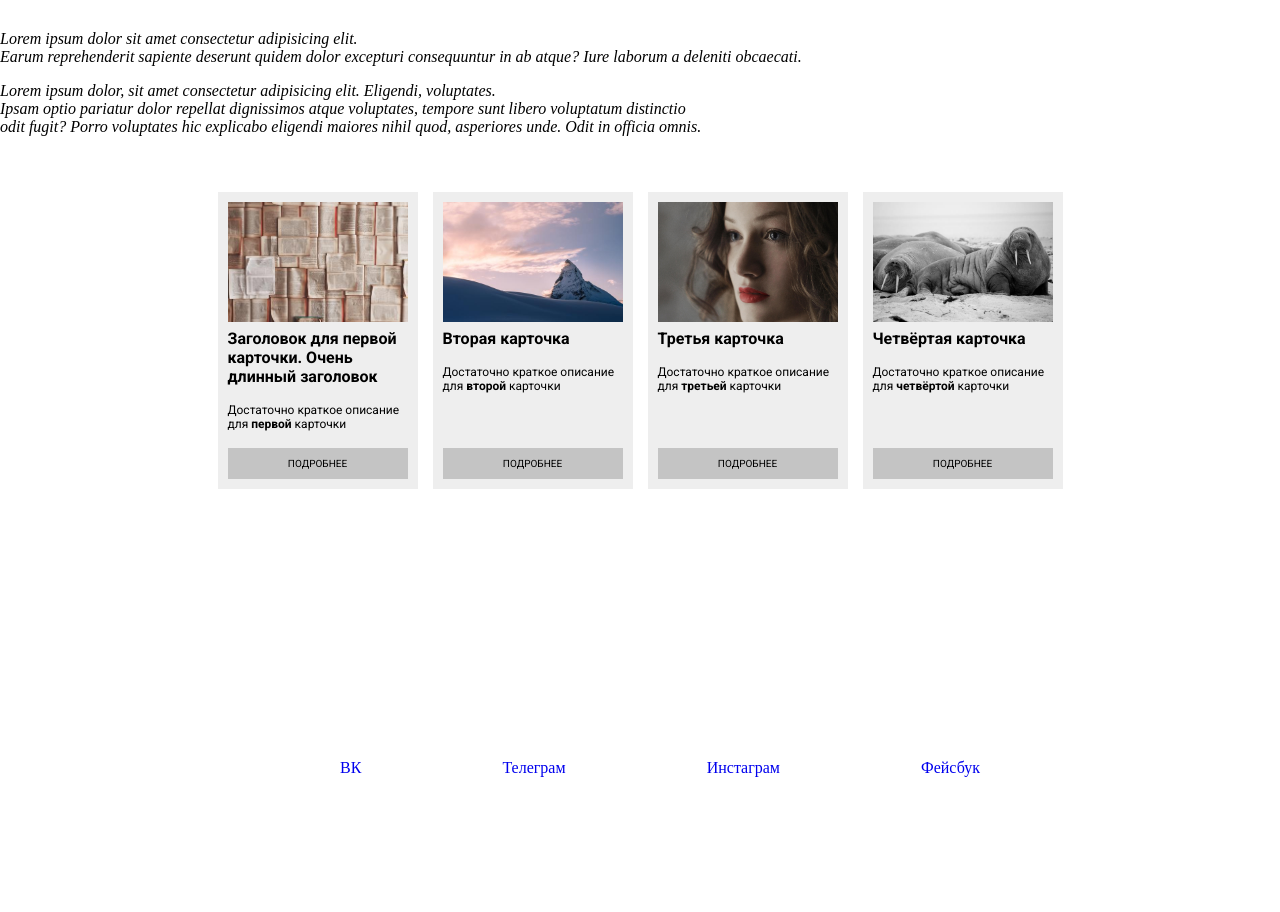
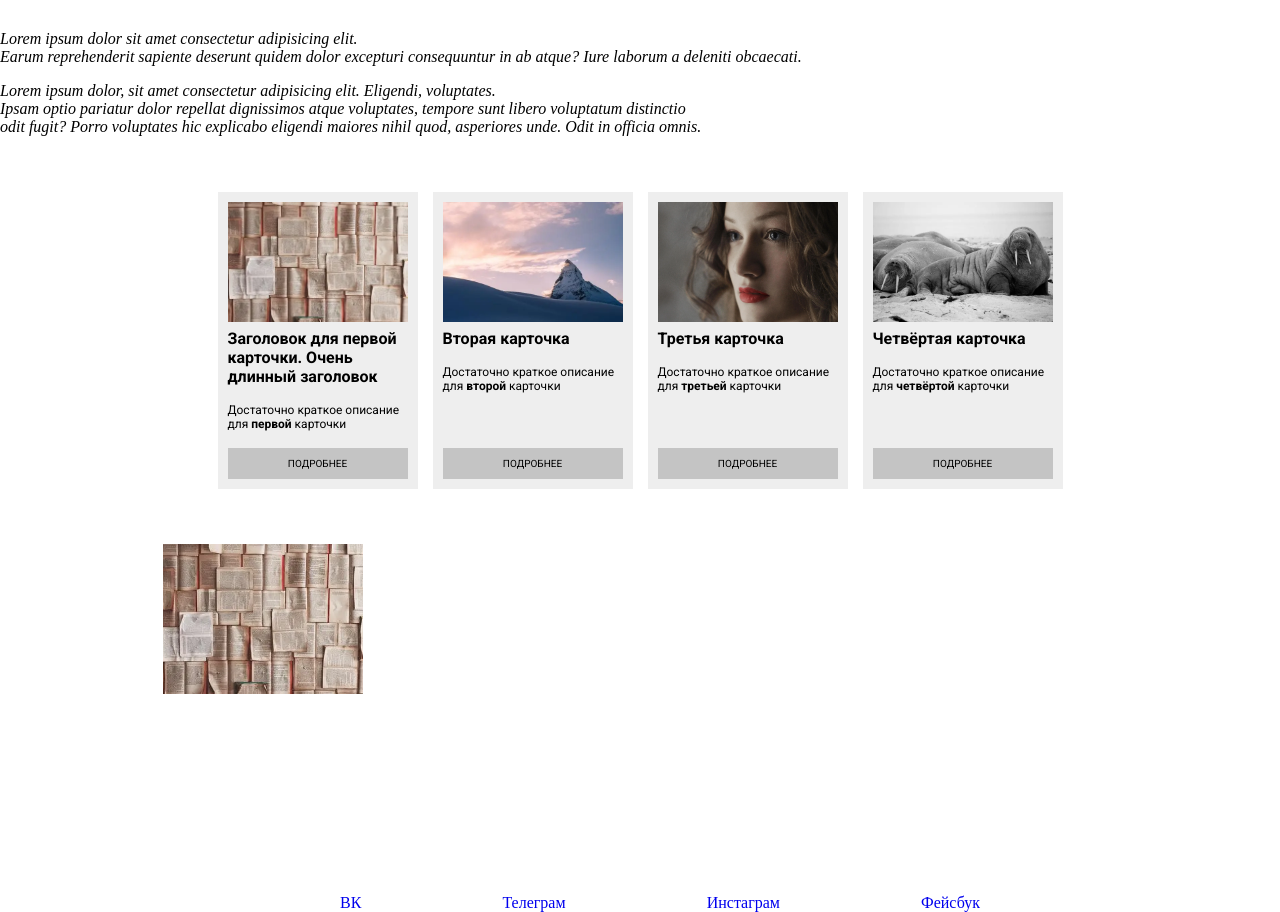
Before and after one commit to steady-hand/gulp-tutorial, a website: page src/index.html in a window 1280 px wide. Shown: the part 121-1033 px from the top of the page. Before the commit the page ends 898 px from the top, so only its background shows below. Drawn offline with nearby package versions, Linux system fonts and the light colour scheme; files that its build step writes are made by us from their sources; files whose address does not match are found by name.

Commit message:
отдельный макрос для картинок

```diff
--- a/src/includes/macros.html
+++ b/src/includes/macros.html
@@ -3,8 +3,8 @@
   <div class="box__card-wrap">
     <div class="box__img-wrap">
       <picture>
-        <source type="image/webp" srcset="{{ src }}">
-        <img src="{{ src }}" alt="" class="box__img">
+        <source type="image/webp" srcset="img/{{ src }}.webp">
+        <img src="img/{{ src }}.jpg" alt="" class="box__img">
       </picture>
     </div>
     <h2 class="box__title">{{ title }}</h2>
@@ -13,3 +13,9 @@
   <a href="" class="box__button">Подробнее</a>
 </div>
 {% endmacro %}
+{% macro image(src) %}
+<picture>
+  <source type="image/webp" srcset="img/{{ src }}.webp">
+  <img src="img/{{ src }}.jpg" alt="" class="pictures__img">
+</picture>
+{% endmacro %}
--- a/src/index.html
+++ b/src/index.html
@@ -1,15 +1,19 @@
 {% extends "templates/default.html" %}
 {% set title = "Главная страница" %}
-{% from "includes/macros.html" import cards %}
+{% from "includes/macros.html" import cards, image %}
 {% set items = [
-  { src:'img/card-one.jpg', title:'Заголовок для первой карточки. Очень длинный заголовок',
+  { src:'card-one', title:'Заголовок для первой карточки. Очень длинный заголовок',
   description:'Достаточно краткое описание для <b>первой</b> карточки'},
-  { src:'img/mountain.jpg', title:"Вторая карточка",
+  { src:'mountain', title:"Вторая карточка",
   description:'Достаточно краткое описание для <b>второй</b> карточки'},
-  { src:'img/card.jpg', title: "Третья карточка",
+  { src:'card', title: "Третья карточка",
   description:'Достаточно краткое описание для <b>третьей</b> карточки'},
-  { src:'img/walruses.jpg', title:"Четвёртая карточка",
+  { src:'walruses', title:"Четвёртая карточка",
   description:'Достаточно краткое описание для <b>четвёртой</b> карточки'}
+  ] %}
+
+{% set pictures = [
+  { src:'card-one'}
   ] %}
 
 
@@ -35,6 +39,11 @@
     {{ cards(item.title, item.description, item.src) }}
     {% endfor %}
   </div>
+  <div class="pictures">
+    {% for picture in pictures %}
+    {{ image(picture.src)}}
+    {% endfor %}
+  </div>
 </main>
 
 {% endblock %}
--- a/src/styles/parts/_general.scss
+++ b/src/styles/parts/_general.scss
@@ -16,7 +16,7 @@ body {
   grid-template-columns: repeat(auto-fit, minmax(200px, 1fr));
   width: 955px;
   font-family: Roboto;
-  padding: 40px 55px 220px 55px;
+  padding: 40px 55px 55px 55px;
   box-sizing: border-box;
 
   &__img {
@@ -71,3 +71,18 @@ body {
     color: #000000;
   }
 }
+.pictures {
+  margin: 0 auto;
+  display: flex;
+  justify-content: space-between;
+  width: 955px;
+  height: 300px;
+
+
+  &__img {
+    width: 200px;
+    height: 150px;
+    object-position: 50% 50%;
+    object-fit: cover;
+  }
+}
```
Also changed, not shown: build/css/main.css, build/index.html.
